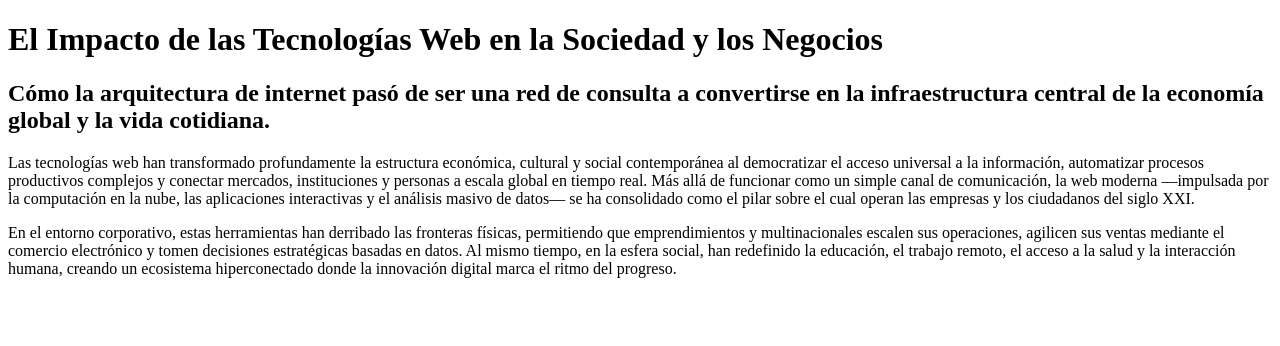
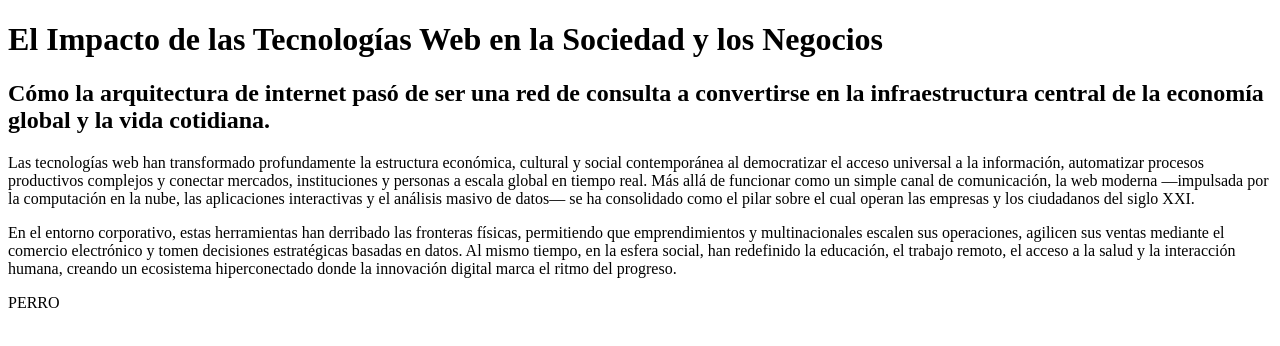
Before and after one commit to jaivercard18964/TAREATECNOLOGIASWEB, a plain HTML site: page index.html in a window 1280 px wide. Drawn offline with Linux system fonts and the light colour scheme.

Commit message:
Segundo commit

```diff
--- a/index.html
+++ b/index.html
@@ -16,6 +16,7 @@
      agilicen sus ventas mediante el comercio electrónico y tomen decisiones estratégicas basadas en datos. Al mismo tiempo, en la esfera social,
      han redefinido la educación, el trabajo remoto, el acceso a la salud y la interacción humana, creando un ecosistema hiperconectado donde la innovación
      digital marca el ritmo del progreso.</P>
+     <P>PERRO</P>
 
 </body>
 </html>
```
